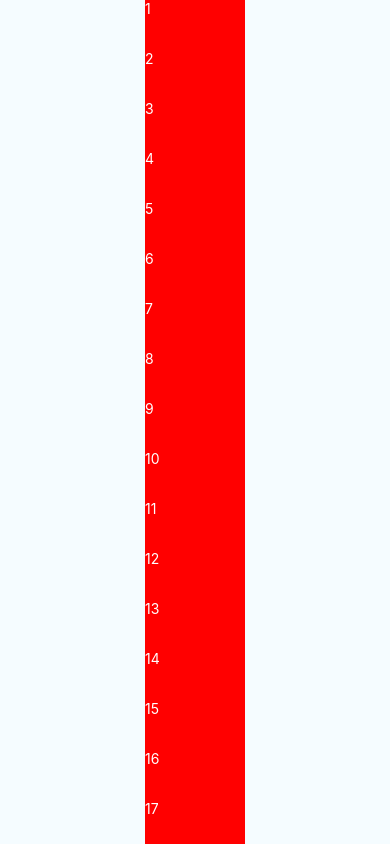
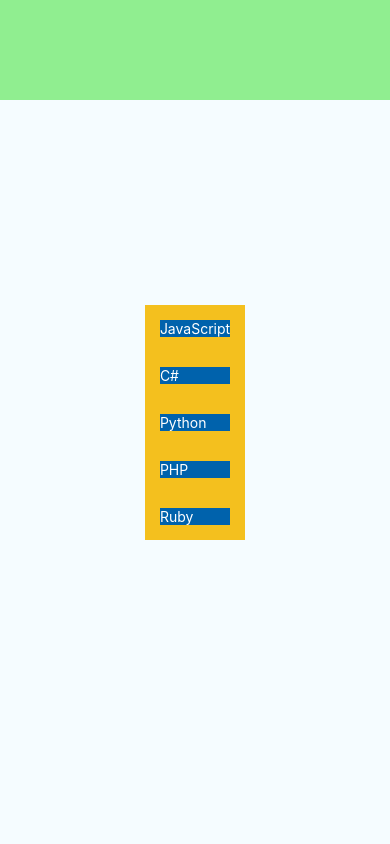
Before and after one commit to treinaweb/treinaweb-react-native-animacoes-estilizacao, a React Native app: screen / in a window 390 px wide. Built offline with nearby package versions, Linux system fonts and the light colour scheme.

Commit message:
aula-11-04

```diff
--- a/App.js
+++ b/App.js
@@ -1,11 +1,19 @@
 import React, {Component} from 'react';
 import {StyleSheet, Text, View, SafeAreaView, Animated, Switch} from 'react-native';
 import myStyles, {colors} from './styles/mainStyles';
-import MyScroll from './components/MyScroll';
+
+import MyListItem from './components/MyListItem';
 
 export default class App extends Component{
 
   state = {
+    list: [
+      {id: 1, name: 'JavaScript'},
+      {id: 2, name: 'C#'},
+      {id: 3, name: 'Python'},
+      {id: 4, name: 'PHP'},
+      {id: 5, name: 'Ruby'}
+    ]
   }
 
   constructor(props){
@@ -15,11 +23,20 @@ export default class App extends Component{
   componentDidMount(){
   }
 
+  onRemove = (itemToRemove) => {
+    const list = this.state.list.filter(item => item.id !== itemToRemove.id);
+    this.setState({list});
+  }
+
 
   render() {
     return (
       <SafeAreaView style={styles.container}>
-        <MyScroll />
+        <View style={{position: 'absolute', top: 0, width: '100%', height: 100, backgroundColor: 'lightgreen'}} ></View>
+
+        <View>
+          {this.state.list.map((item) => <MyListItem onDrop={() => {this.onRemove(item)}} key={item.id} title={item.name} />)}
+        </View>
       </SafeAreaView>
     );
   }
@@ -31,10 +48,5 @@ const styles = StyleSheet.create({
     justifyContent: 'center',
     alignItems: 'center',
     backgroundColor: '#F5FCFF',
-  },
-  viewContainer: {
-    backgroundColor: colors.yellow,
-    padding: 10,
-    fontSize: 20
   }
 });
--- /dev/null
+++ b/components/MyListItem.js
@@ -0,0 +1,51 @@
+import React, {Component} from 'react';
+import {Text, Animated, PanResponder} from 'react-native';
+
+export default class MyListItem extends Component{
+
+    static defaultProps = {
+        onDrop: () => {},
+        title: ''
+    }
+
+    constructor(props){
+        super(props);
+        this.position = new Animated.ValueXY();
+        this.opacity = new Animated.Value(1);
+        this.PanResponder = this.createPanResponder();
+    }
+
+    createPanResponder = () => {
+        return PanResponder.create({
+            onStartShouldSetPanResponder: () => true,
+            /*onPanResponderMove: (evt, gestureState) => {
+                this.position.setValue({x: gestureState.dx, y: gestureState.dy})
+            }*/
+            onPanResponderMove: Animated.event([null, {dx: this.position.x, dy: this.position.y}]),
+            onPanResponderRelease: (evt, gestureState) => {
+                if(evt.nativeEvent.pageY <= 100){
+                    Animated.timing(this.opacity, {
+                        toValue: 0,
+                        duration: 1000
+                    }).start(this.props.onDrop);
+                }else{
+                    Animated.spring(this.position, {
+                        toValue: 0,
+                        friction: 5
+                    }).start();
+                }
+            }
+        })
+    }
+
+    render(){
+        return(
+            <Animated.View
+                {...this.PanResponder.panHandlers}
+                style={[this.position.getLayout(), {backgroundColor: '#f4c01e', padding: 15, opacity: this.opacity}]}
+            >
+                <Text style={{backgroundColor: '#0062ac', color: 'white'}} >{this.props.title}</Text>
+            </Animated.View>
+        )
+    }
+}
```
